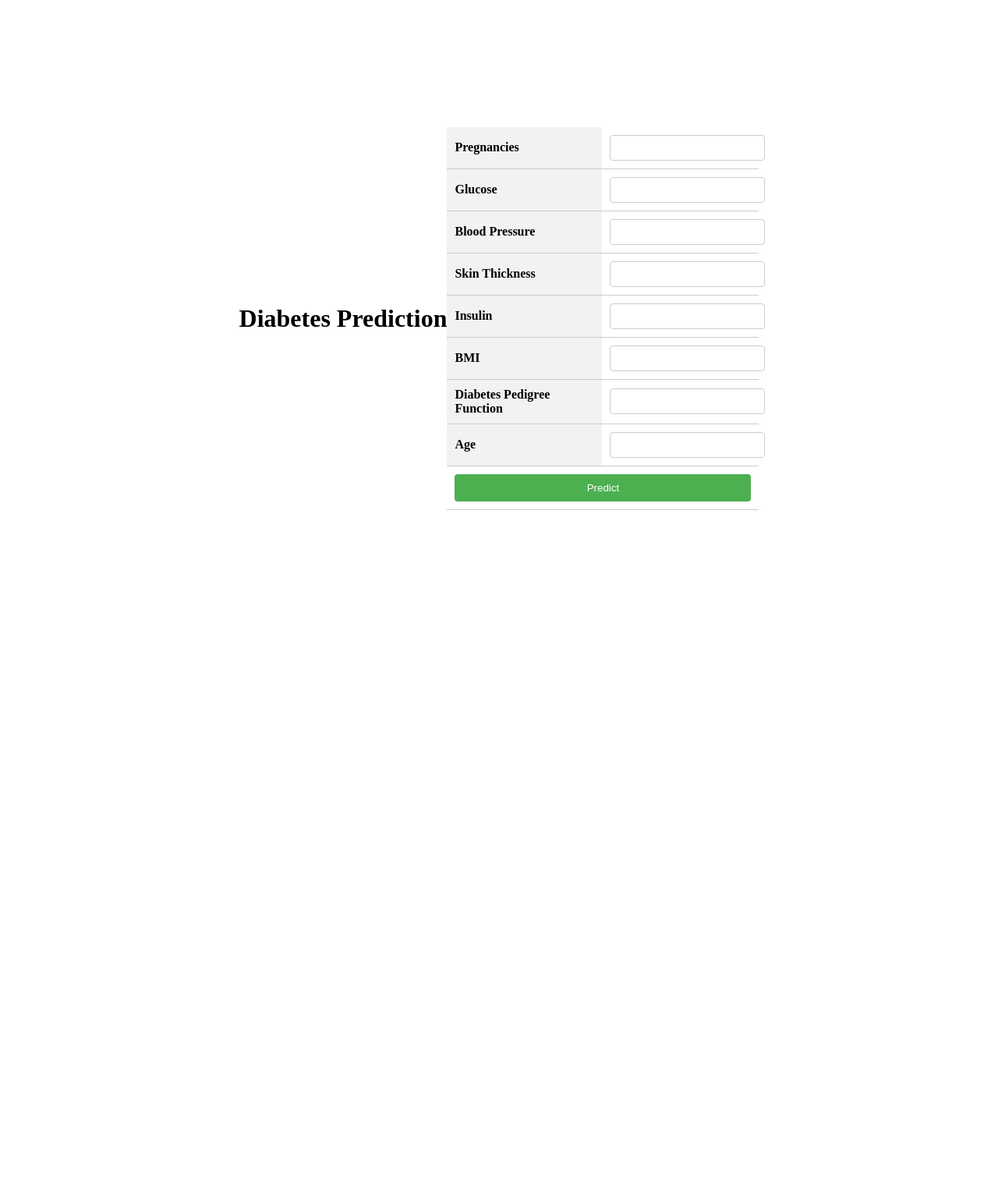
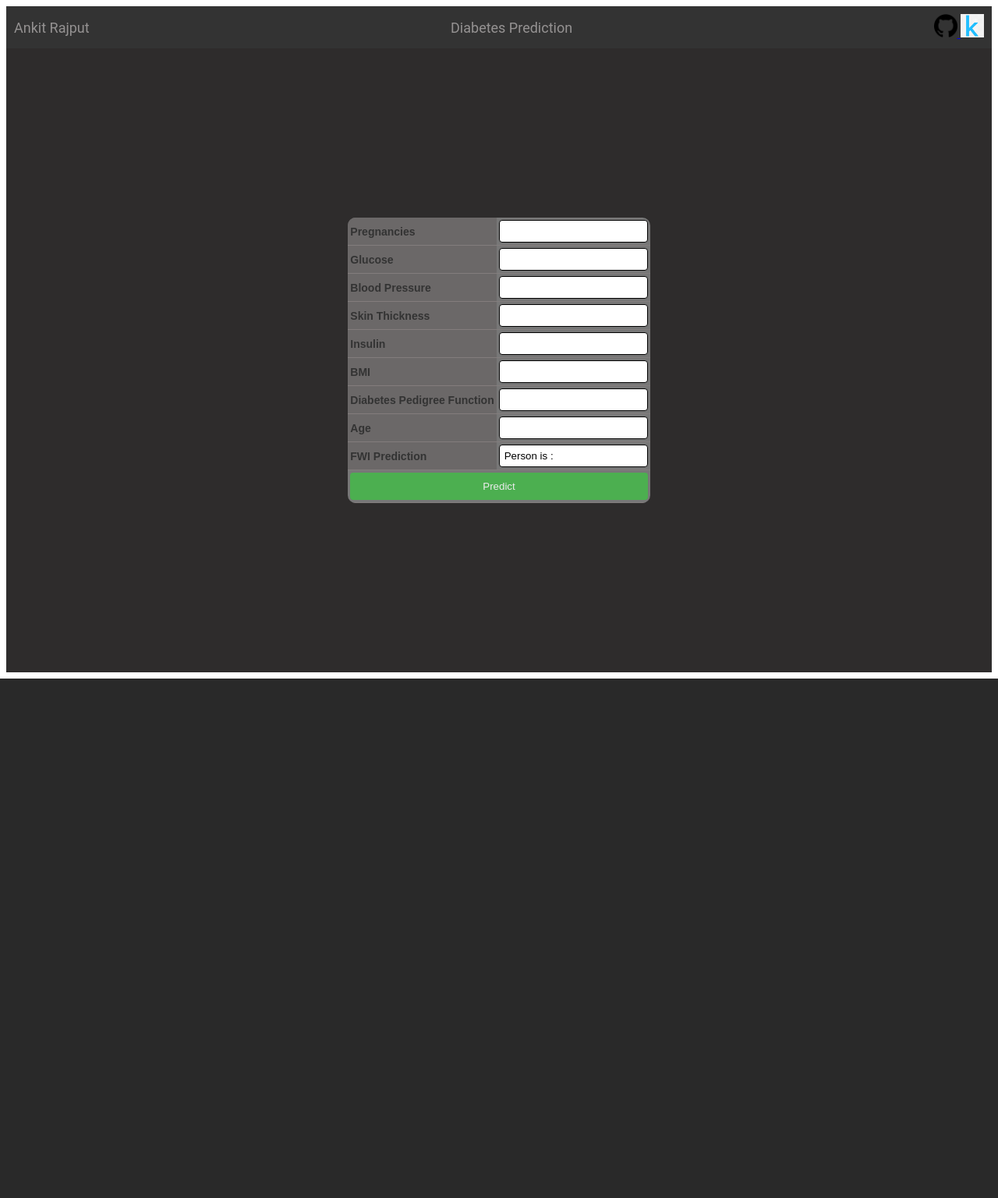
Before and after one commit to ankitrajput77/Diabetes_prediction, a Flask app: page / in a window 1280 px wide. Shown: the whole page at 78% size. After the commit the page ends 870 px from the top, so only its background shows below. Run offline with Flask 3, Linux system fonts and the light colour scheme; parts of the project's set-up code (start-up, migrations or seed data) failed here and were passed over.

Commit message:
Updating some frontend

```diff
--- /dev/null
+++ b/static/css/styles.css
@@ -0,0 +1,109 @@
+/* CSS styles for table layout */
+.login {
+    display: flex;
+    justify-content: center;
+    align-items: center;
+    height: 100vh;
+    background-color: #2e2c2c;
+  }
+
+  .form-table {
+    width: 100%; /* Set the desired width for the table */
+    border-collapse: separate;
+    border-spacing: 0;
+    background-color: #777777; /* Set the background color for the table */
+    color: #333; /* Set the text color */
+    font-family: Arial, sans-serif; /* Set the desired font family */
+    font-size: 14px; /* Set the desired font size */
+    border-radius: 10px; /* Add border-radius property to make the edges round */
+    overflow: hidden;
+  }
+
+  .form-table th,
+  .form-table td {
+    padding: 3px; /* Decreased the padding */
+    text-align: left;
+    border-bottom: 1px solid #837d7d;
+  }
+
+  .form-table th {
+    background-color: #6b6868; /* Set the background color for table headers */
+    font-weight: bold; /* Darker background color for table headers */
+  }
+
+  .form-table input[type="text"] {
+    width: 100%;
+    padding: 6px;
+    border: 1px solid #000000;
+    border-radius: 4px;
+    box-sizing: border-box;
+  }
+  .form-table input[type="text"]::placeholder {
+    color: #0c0c0c; /* Set the desired grey color for the placeholder */
+    opacity: 1; /* Ensure the placeholder is fully visible */
+  }
+
+  .form-table button {
+    width: 100%;
+    padding: 10px;
+    background-color: #4CAF50;
+    color: #ebebeb;
+    border: none;
+    border-radius: 4px;
+    cursor: pointer;
+  }
+
+  .form-table button:hover {
+    background-color: #45a049;
+  }
+
+  .result {
+    margin-top: 20px;
+    font-weight: bold;
+    font-size: 24px; /* Adjust the font size as per your preference */
+    text-align: center;
+    display: flex;
+    align-items: center;
+    justify-content: center;
+    height: 100px; /* Adjust the height as per your preference */
+  }
+
+  .result-table {
+    width: 100%;
+    border-collapse: collapse;
+  }
+
+  .result-table th,
+  .result-table td {
+    padding: 8px;
+    text-align: center;
+    border-bottom: 1px solid #7c7a7a;
+  }
+
+  .result-table th {
+    background-color: #6a6a6a;
+  }
+
+  /* CSS styles for header */
+  .header {
+    display: flex;
+    align-items: center;
+    justify-content: space-between;
+    background-color: #333;
+    padding: 10px;
+    color: #959292;
+    font-family: 'Roboto', sans-serif; /* Use the desired font name */
+    font-size: 18px;
+  }
+
+  .header-left {
+    text-align: left;
+  }
+
+  .header-center {
+    text-align: center;
+  }
+
+  .header-right {
+    text-align: right;
+  }
--- a/templates/home.html
+++ b/templates/home.html
@@ -3,68 +3,28 @@
 <head>
   <meta charset="UTF-8">
   <title>ML API</title>
-  <style>
-    /* CSS styles for table layout */
-    .login {
-      display: flex;
-      justify-content: center;
-      align-items: center;
-      height: 100vh;
-    }
-
-    .form-table {
-      width: 400px;
-      border-collapse: collapse;
-    }
-
-    .form-table th,
-    .form-table td {
-      padding: 10px;
-      text-align: left;
-      border-bottom: 1px solid #ccc;
-    }
-
-    .form-table th {
-      background-color: #f2f2f2;
-    }
-
-    .form-table input[type="text"] {
-      width: 100%;
-      padding: 8px;
-      border: 1px solid #ccc;
-      border-radius: 4px;
-    }
-
-    .form-table button {
-      width: 100%;
-      padding: 10px;
-      background-color: #4CAF50;
-      color: #fff;
-      border: none;
-      border-radius: 4px;
-      cursor: pointer;
-    }
-
-    .form-table button:hover {
-      background-color: #45a049;
-    }
-
-    .result {
-      margin-top: 20px;
-      font-weight: bold;
-      font-size: 24px; /* Adjust the font size as per your preference */
-      text-align: center;
-      display: flex;
-      align-items: center;
-      justify-content: center;
-      height: calc(100vh - 100px); /* Adjust the value to center the result vertically */
-    }
-  </style>
+  <link rel="stylesheet" type="text/css" href="static/css/styles.css">
 </head>
 
 <body>
+  <div class="header">
+    <div class="header-left">
+      Ankit Rajput
+    </div>
+    <div class="header-center">
+      Diabetes Prediction
+    </div>
+    <div class="header-right">
+      <a href="https://github.com/ankitrajput77" target="_blank">
+        <img src="static/images/Github-logo.png" alt="GitHub" width="30" height="30">
+      </a>
+      <a href="https://www.kaggle.com/ankitrajput77" target="_blank">
+        <img src="static/images/kaggle-logo.png" alt="Kaggle" width="30" height="30">
+      </a>
+    </div>
+  </div>
+
   <div class="login">
-    <h1>Diabetes Prediction</h1>
     <form action="{{ url_for('predict_datapoint')}}" method="post">
       <table class="form-table">
         <tr>
@@ -100,6 +60,10 @@
           <td><input type="text" id="age" name="Age" required></td>
         </tr>
         <tr>
+          <th><label for="result">FWI Prediction</label></th>
+          <td><input type="text" id="result" name="result" readonly value="Person is : {{result}}"></td>
+        </tr>
+        <tr>
           <td colspan="2">
             <button type="submit">Predict</button>
           </td>
@@ -107,12 +71,5 @@
       </table>
     </form>
   </div>
-
-  <!-- Display the prediction result -->
-  <div class="result">
-    {% if result %}
-      Person is {{ result }}
-    {% endif %}
-  </div>
 </body>
 </html>
```
Also changed, not shown: static/images/Github-logo.png (added), static/images/kaggle-logo.png (added).
